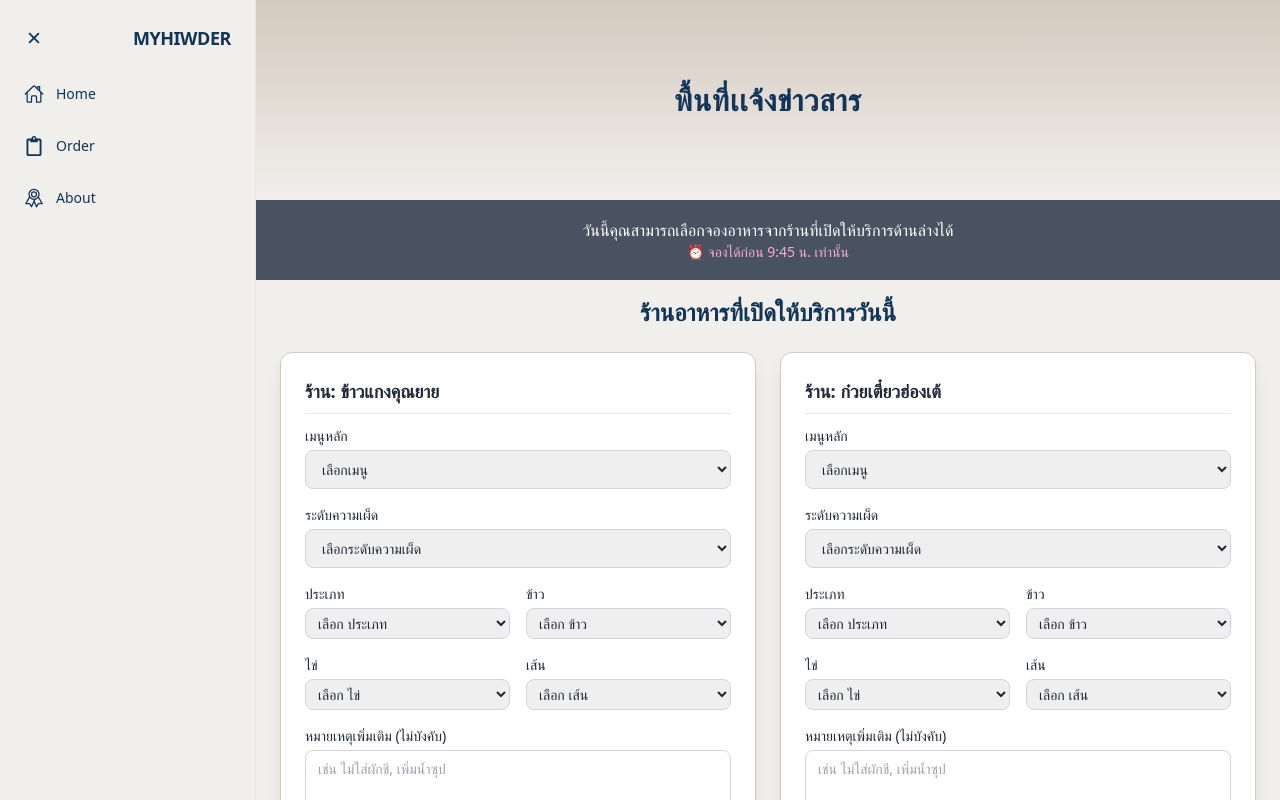
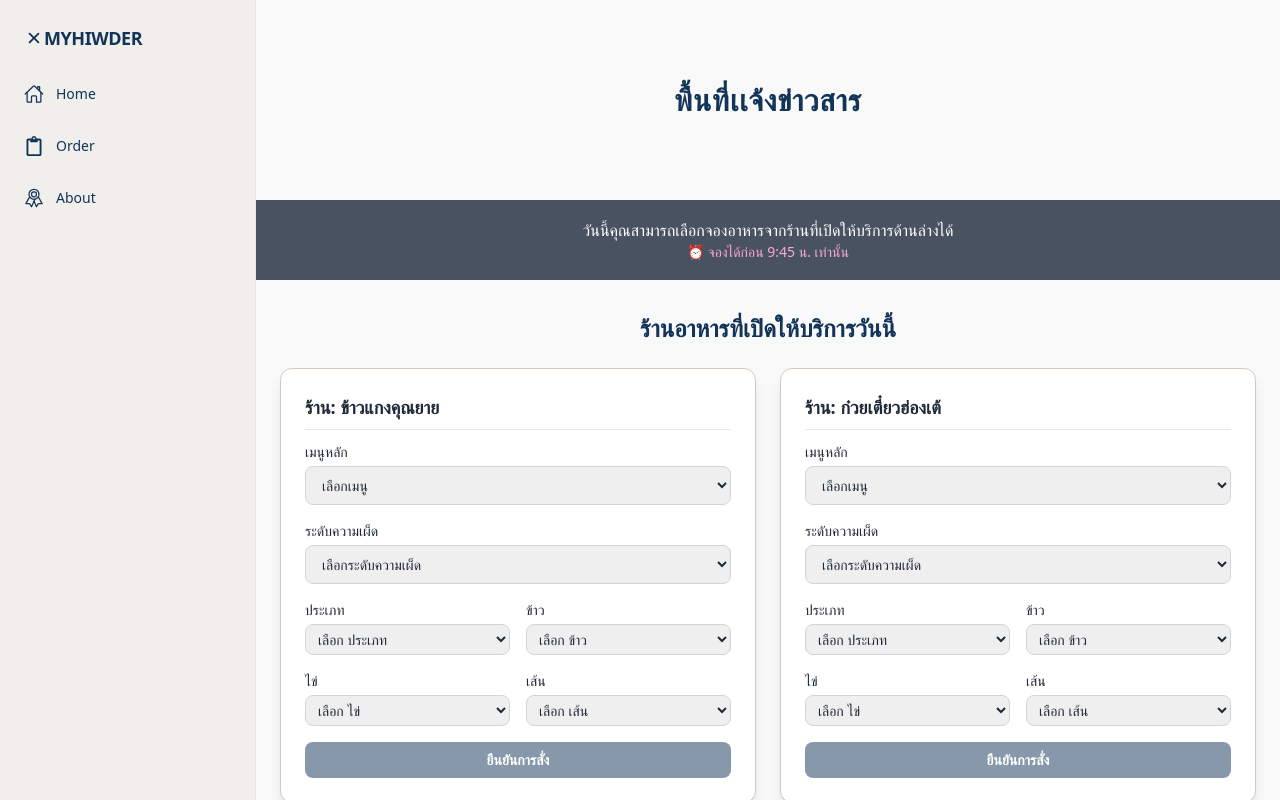
Before and after one commit to Ponanarutt/myhiwder-frontend, a React (Create React App) app in the folder frontend/: page / in a window 1280 px wide. Built offline with nearby package versions, Linux system fonts and the light colour scheme.

Commit message:
responsive header

```diff
--- a/frontend/src/component/Home.js
+++ b/frontend/src/component/Home.js
@@ -15,6 +15,18 @@ const addonGroups = {
   เส้น: ["หมี่เหลือง", "หมี่ขาว", "เส้นเล็ก", "เส้นใหญ่"],
 };
 
+const colors = {
+  background: "#f9f9f9",
+  headerBackground: "#0a2240", // สีน้ำเงินเข้มสำหรับส่วนหัวตาราง
+  headerText: "#ffffff",
+  rowEven: "#ffffff",
+  rowOdd: "#f5f5f5",
+  text: "#333333",
+  border: "#e0e0e0",
+  selectBg: "#ffffff",
+  borderRow: "#e5e5e5", // สีเส้นแบ่งแถว
+};
+
 const Homepage = () => {
   const [shops, setShops] = useState(defaultShops);
 
@@ -29,10 +41,13 @@ const Homepage = () => {
   };
 
   return (
-    <div className="flex flex-col min-h-screen font-sans w-full">
+    <div
+      className="flex flex-col min-h-screen font-sans w-full "
+      style={{ backgroundColor: colors.background }}
+    >
       {/* พื้นที่โฆษณา */}
-      <div className="h-[25vh] bg-gradient-to-b from-[#D4C9BE] to-[#F1EFEC] flex items-center justify-center">
-        <p className="text-3xl font-bold text-[#123458] tracking-wide">
+      <div className="h-[25vh]  flex items-center justify-center">
+        <p className="text-3xl font-bold text-[#123458] tracking-wide ">
           พื้นที่เเจ้งข่าวสาร
         </p>
       </div>
@@ -46,9 +61,12 @@ const Homepage = () => {
       </div>
 
       {/* เนื้อหา */}
-      <div className="h-[65vh] overflow-y-auto px-6 py-4 bg-[#F1EFEC]">
+      <div
+        className="h-[65vh] overflow-y-auto px-6 py-4 "
+        style={{ backgroundColor: colors.background }}
+      >
         <div className="max-w-screen-lg mx-auto">
-          <h1 className="text-2xl font-bold mb-6 text-[#123458] text-center">
+          <h1 className="text-2xl font-bold mt-4 mb-6 text-[#123458] text-center">
             ร้านอาหารที่เปิดให้บริการวันนี้
           </h1>
 
@@ -65,17 +83,27 @@ const Homepage = () => {
                 {shop.ordered ? (
                   <div className="space-y-3 bg-[#F9F9F9] border border-gray-200 rounded-lg p-4">
                     <div>
-    <p className="text-sm font-semibold text-[#123458]">เมนูที่เลือก:</p>
-    <p className="text-base text-gray-800">{shop.order.menu}</p>
+                      <p className="text-sm font-semibold text-[#123458]">
+                        เมนูที่เลือก:
+                      </p>
+                      <p className="text-base text-gray-800">
+                        {shop.order.menu}
+                      </p>
                     </div>
 
                     <div>
-    <p className="text-sm font-semibold text-[#123458]">ระดับความเผ็ด:</p>
-    <p className="text-base text-gray-800">{shop.order.spice}</p>
+                      <p className="text-sm font-semibold text-[#123458]">
+                        ระดับความเผ็ด:
+                      </p>
+                      <p className="text-base text-gray-800">
+                        {shop.order.spice}
+                      </p>
                     </div>
 
                     <div>
-    <p className="text-sm font-semibold text-[#123458] mb-1">ออฟชันที่เลือก:</p>
+                      <p className="text-sm font-semibold text-[#123458] mb-1">
+                        ออฟชันที่เลือก:
+                      </p>
                       <ul className="list-disc list-inside text-gray-700">
                         {Object.entries(shop.order.addons)
                           .filter(([_, val]) => val)
@@ -87,20 +115,16 @@ const Homepage = () => {
                       </ul>
                     </div>
 
-  {shop.order.note && (
-    <div>
-      <p className="text-sm font-semibold text-[#123458]">หมายเหตุ:</p>
-      <p className="text-base text-gray-700">{shop.order.note}</p>
-    </div>
-  )}
-
                     {/* Optional: ปุ่มแก้ไข / ยกเลิก */}
                     <div className="flex gap-2 pt-2">
-    <button className="text-sm text-blue-600 hover:underline">แก้ไข</button>
-    <button className="text-sm text-red-500 hover:underline">ยกเลิก</button>
+                      <button className="text-sm text-blue-600 hover:underline">
+                        แก้ไข
+                      </button>
+                      <button className="text-sm text-red-500 hover:underline">
+                        ยกเลิก
+                      </button>
                     </div>
                   </div>
-
                 ) : (
                   <OrderForm onSubmit={(data) => handleOrder(idx, data)} />
                 )}
@@ -197,17 +221,7 @@ const OrderForm = ({ onSubmit }) => {
         ))}
       </div>
 
-      {/* หมายเหตุ */}
-      <div>
-        <label className="block mb-1 font-medium">หมายเหตุเพิ่มเติม (ไม่บังคับ)</label>
-        <textarea
-          className="block w-full border border-gray-300 rounded-lg px-3 py-2 resize-none focus:outline-none focus:ring-2 focus:ring-[#123458]"
-          rows={2}
-          value={note}
-          onChange={(e) => setNote(e.target.value)}
-          placeholder="เช่น ไม่ใส่ผักชี, เพิ่มน้ำซุป"
-        />
-      </div>
+
 
       {/* ปุ่มส่ง */}
       <button
--- a/frontend/src/component/Orderpage.js
+++ b/frontend/src/component/Orderpage.js
@@ -54,7 +54,7 @@ const addonOptions = {
 const spiceLevels = ["ไม่เผ็ด", "เผ็ดน้อย", "ปกติ", "เผ็ดมาก", "เผ็ดสุดๆ"];
 
 const autoSubmit = (data) => {
-  console.log("✅ Auto-submit:", data);
+  console.log(" Auto-submit:", data);
 };
 
 // ฟังก์ชั่นสำหรับหาประเภทเมนูหลักจากชื่อเมนูเต็ม
@@ -137,10 +137,10 @@ const Orderpage = () => {
   };
 
   return (
-    <div className="w-full min-h-screen" style={{ backgroundColor: colors.background }}>
+    <div className="w-full min-h-screen px-4" style={{ backgroundColor: colors.background }}>
       <div className="max-w-full">
         {/* Header Section */}
-        <div className="mb-6 text-center pt-6 px-4">
+        <div className="mb-6 text-center pt-6 px-4 ">
           <h1 className="text-3xl font-bold" style={{ color: colors.headerBackground }}>สั่งอาหารกลางวันประจำสัปดาห์</h1>
         </div>
 
--- a/frontend/src/component/header.js
+++ b/frontend/src/component/header.js
@@ -7,35 +7,49 @@ import {
 } from "react-icons/io5";
 import { FaRegClipboard } from "react-icons/fa";
 
-
 const navItems = [
   { label: "Home", icon: <IoHomeOutline />, key: "Home" },
   { label: "Order", icon: <FaRegClipboard />, key: "Order" },
   { label: "About", icon: <IoRibbonOutline />, key: "About" },
 ];
 
+
+
 const Header = ({ settopic }) => {
   const [isOpen, setIsOpen] = useState(true);
+
+  const handleToggle = () => {
+    if (window.innerWidth >= 640) {
+      setIsOpen(!isOpen);
+    }
+    else{
+      setIsOpen(false)
+    }
+  };
 
   return (
     <div
       className={`h-screen ${
         isOpen ? "w-64" : "w-16"
-      } bg-[#F1EFEC] text-[#030303] flex flex-col px-3 py-6 border-r transition-all duration-300`}
+      } bg-[#F1EFEC] text-[#030303] flex flex-col px-3 py-6 border-r transition-all relative duration-300 drop-shadow-2xl `}
     >
       {/* Toggle */}
-      <div className={`flex items-center ${!isOpen?("justify-center"):("justify-between px-3")} mb-6 px-1 `}>
+      <div
+        className={`flex items-center ${
+          !isOpen ? "justify-center" : "justify-start px-3"
+        } mb-6 px-1 `}
+      >
         <button
-          onClick={() => setIsOpen(!isOpen)}
-          className="text-xl text-[#123458] hover:scale-110 transition "
+          onClick={() => handleToggle()}
+          className="text-xl text-[#123458] hover:scale-110 transition  flex flex-row  items-center"
         >
           {isOpen ? <IoClose /> : <IoMenu />}
+          {isOpen && (
+            <h1 className="text-lg font-bold tracking-tight text-[#123458] uppercase">
+              Myhiwder
+            </h1>
+          )}
         </button>
-        {isOpen && (
-          <h1 className="text-lg font-bold tracking-tight text-[#123458] uppercase">
-            Myhiwder
-          </h1>
-        )}
       </div>
 
       {/* Nav */}
```
Lines whose indentation alone changed are shown as unchanged.
